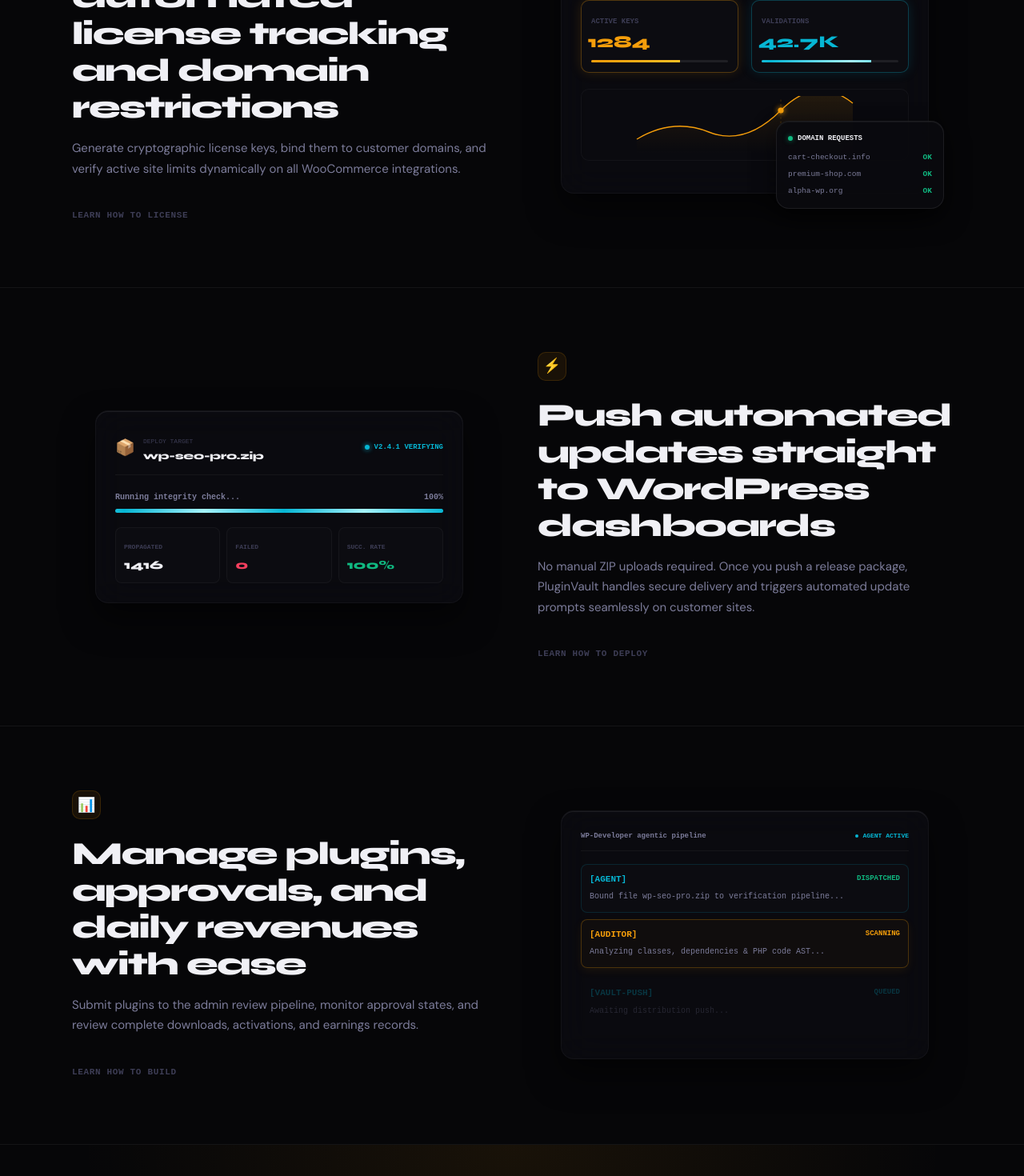
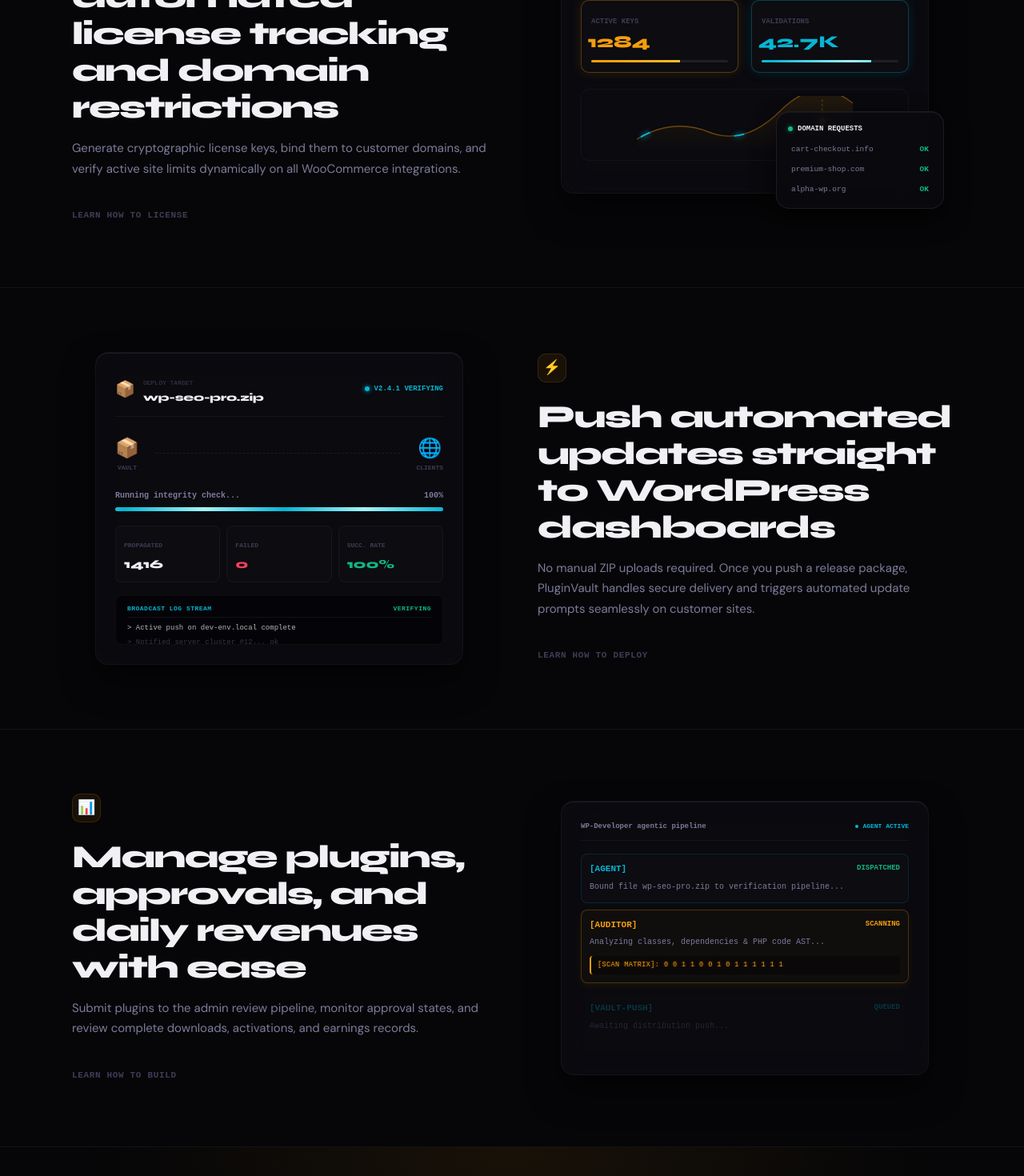
Before and after one commit to tonypepperwidow123-blip/saas, a React (Vite) app in the folder frontend/: page / in a window 1280 px wide. Shown: the part 2120-3590 px from the top of the page at 80% size. Built offline with nearby package versions, Linux system fonts and the light colour scheme; no server answers.

Commit message:
feat: supercharge showcases with extreme computational animations, scrolling sync terminals, binary AST scanners, and floating rewards

```diff
--- a/frontend/src/index.css
+++ b/frontend/src/index.css
@@ -694,3 +694,58 @@ h1, h2, h3, h4, h5, h6 {
   background-size: 200px 100%;
   animation: progress-shimmer 2.5s linear infinite;
 }
+
+/* ── Extreme UI Micro-Animations ────────────────────────────────────────── */
+
+/* 1. Sweeping Laser Scanner */
+@keyframes sweep-laser {
+  0% { transform: translateX(-120px); }
+  50% { transform: translateX(120px); }
+  100% { transform: translateX(-120px); }
+}
+
+.scanner-sweep-group {
+  transform-origin: center;
+  animation: sweep-laser 4s ease-in-out infinite;
+}
+
+/* 2. Floating Data Packets */
+@keyframes flow-left-to-right {
+  0% { left: 0%; opacity: 0; transform: scale(0.6); }
+  10% { opacity: 1; }
+  90% { opacity: 1; }
+  100% { left: 100%; opacity: 0; transform: scale(1.1); }
+}
+
+.flow-particle {
+  position: absolute;
+  top: 7px;
+  width: 5px;
+  height: 5px;
+  border-radius: 50%;
+  background: var(--accent2);
+  box-shadow: 0 0 6px var(--accent2);
+  animation: flow-left-to-right 2s linear infinite;
+}
+
+/* 3. Floating Earning Coins */
+@keyframes float-coin {
+  0% { transform: translateY(12px) scale(0.7); opacity: 0; }
+  15% { opacity: 1; }
+  85% { opacity: 1; }
+  100% { transform: translateY(-35px) scale(1.15); opacity: 0; }
+}
+
+.animate-float-coin {
+  animation: float-coin 2.5s cubic-bezier(0.16, 1, 0.3, 1) infinite;
+}
+
+/* 4. Domain Request Rows sliding introduction */
+@keyframes domain-row-slide {
+  0% { opacity: 0; transform: translateY(-12px); background: rgba(245, 158, 11, 0.08); }
+  100% { opacity: 1; transform: translateY(0); background: transparent; }
+}
+
+.domain-row-enter {
+  animation: domain-row-slide 0.5s cubic-bezier(0.16, 1, 0.3, 1) forwards;
+}
--- a/frontend/src/pages/public/Home.jsx
+++ b/frontend/src/pages/public/Home.jsx
@@ -571,10 +571,13 @@ function InteractiveLicensingShowcase() {
             </linearGradient>
           </defs>
           <path d="M 0 60 Q 50 30 100 50 T 200 20 T 300 10 L 300 80 L 0 80 Z" fill="url(#chartGrad)" />
-          <path d="M 0 60 Q 50 30 100 50 T 200 20 T 300 10" fill="none" stroke="#f59e0b" strokeWidth="1.5" />
-
-          <circle cx="200" cy="20" r="4" fill="#f59e0b" style={{ filter: 'drop-shadow(0 0 4px #f59e0b)' }} />
-          <line x1="200" y1="5" x2="200" y2="75" stroke="rgba(245, 158, 11, 0.25)" strokeWidth="1" strokeDasharray="3 3" />
+          <path d="M 0 60 Q 50 30 100 50 T 200 20 T 300 10" fill="none" stroke="rgba(245, 158, 11, 0.4)" strokeWidth="1.5" />
+          <path d="M 0 60 Q 50 30 100 50 T 200 20 T 300 10" fill="none" stroke="#06b6d4" strokeWidth="2" strokeDasharray="14 120" className="animate-pulse-dash" style={{ filter: 'drop-shadow(0 0 4px #06b6d4)' }} />
+
+          <g className="scanner-sweep-group">
+            <line x1="150" y1="5" x2="150" y2="75" stroke="rgba(245, 158, 11, 0.45)" strokeWidth="1" strokeDasharray="3 3" />
+            <circle cx="150" cy="35" r="4.5" fill="#f59e0b" style={{ filter: 'drop-shadow(0 0 6px #f59e0b)' }} />
+          </g>
         </svg>
       </div>
 
@@ -591,7 +594,7 @@ function InteractiveLicensingShowcase() {
         </div>
         <div style={{ display: 'flex', flexDirection: 'column', gap: '6px', fontSize: '9.5px', textAlign: 'left', fontFamily: 'monospace' }}>
           {recentRequests.map((req) => (
-            <div key={req.id} style={{ display: 'flex', justifyContent: 'space-between', color: 'var(--text-secondary)', animation: 'fade-in 0.3s ease-out forwards' }}>
+            <div key={req.id} className="domain-row-enter" style={{ display: 'flex', justifyContent: 'space-between', color: 'var(--text-secondary)', padding: '2px 4px', borderRadius: '4px' }}>
               <span style={{ overflow: 'hidden', textOverflow: 'ellipsis', whiteSpace: 'nowrap', maxWidth: '120px' }}>{req.domain}</span>
               <span style={{ color: req.color, fontWeight: '700' }}>{req.type}</span>
             </div>
@@ -607,11 +610,25 @@ function InteractiveDeployerShowcase() {
   const [deployState, setDeployState] = useState('PUSHING');
   const [version, setVersion] = useState('v2.4.1');
   const [upgradedCount, setUpgradedCount] = useState(1250);
+  const [activeLogIndex, setActiveLogIndex] = useState(0);
 
   const versionsList = ['v2.4.1', 'v2.4.2', 'v2.4.3', 'v2.5.0'];
+
+  const broadcastLogs = [
+    'Connection to endpoint beta-client.org success',
+    'Delivering cryptographic signed payload...',
+    `Upgraded sandbox-site.net to ${version} [OK]`,
+    'Active push on dev-env.local complete',
+    'Notified server cluster #12... ok',
+    'Package integrity validated at client node',
+    `Upgraded alpha-wp.org to ${version} [OK]`,
+    `Propagating release ${version} to cluster #3`
+  ];
 
   useEffect(() => {
     let timer;
+    let logTimer;
+
     if (deployState === 'PUSHING') {
       timer = setInterval(() => {
         setDeployProgress(prev => {
@@ -625,6 +642,10 @@ function InteractiveDeployerShowcase() {
           return next;
         });
       }, 150);
+
+      logTimer = setInterval(() => {
+        setActiveLogIndex(prev => (prev + 1) % broadcastLogs.length);
+      }, 1300);
     } else if (deployState === 'VERIFYING') {
       timer = setTimeout(() => {
         setDeployState('COMPLETED');
@@ -643,9 +664,10 @@ function InteractiveDeployerShowcase() {
 
     return () => {
       clearInterval(timer);
+      clearInterval(logTimer);
       clearTimeout(timer);
     };
-  }, [deployState]);
+  }, [deployState, version]);
 
   return (
     <div className="showcase-panel" style={{ width: '100%', maxWidth: '460px', padding: '24px', position: 'relative', overflow: 'visible' }}>
@@ -676,6 +698,29 @@ function InteractiveDeployerShowcase() {
         </div>
       </div>
 
+      <div style={{ display: 'flex', alignItems: 'center', justifyContent: 'center', gap: '20px', margin: '15px 0 20px' }}>
+        <div style={{ display: 'flex', flexDirection: 'column', alignItems: 'center' }}>
+          <div className={deployState === 'PUSHING' ? 'animate-float-fast' : ''} style={{ fontSize: '24px' }}>📦</div>
+          <span style={{ fontSize: '8px', color: 'var(--text-muted)', fontWeight: '700', fontFamily: 'monospace' }}>VAULT</span>
+        </div>
+
+        <div style={{ flex: 1, height: '20px', position: 'relative' }}>
+          <div style={{ position: 'absolute', top: '9px', left: 0, right: 0, height: '1.5px', borderTop: '1.5px dashed rgba(255,255,255,0.08)' }} />
+          {deployState === 'PUSHING' && (
+            <>
+              <div className="flow-particle" style={{ animationDelay: '0s' }} />
+              <div className="flow-particle" style={{ animationDelay: '0.6s' }} />
+              <div className="flow-particle" style={{ animationDelay: '1.2s' }} />
+            </>
+          )}
+        </div>
+
+        <div style={{ display: 'flex', flexDirection: 'column', alignItems: 'center' }}>
+          <div className={deployState === 'COMPLETED' ? 'animate-pulse-glow-cyan' : ''} style={{ fontSize: '24px', filter: deployState === 'COMPLETED' ? 'drop-shadow(0 0 6px #10b981)' : 'none', transition: 'all 0.5s' }}>🌐</div>
+          <span style={{ fontSize: '8px', color: deployState === 'COMPLETED' ? '#10b981' : 'var(--text-muted)', fontWeight: '700', fontFamily: 'monospace', transition: 'all 0.3s' }}>CLIENTS</span>
+        </div>
+      </div>
+
       <div style={{ display: 'flex', flexDirection: 'column', gap: '14px', marginBottom: '18px', textAlign: 'left' }}>
         <div>
           <div style={{ display: 'flex', justifyContent: 'space-between', fontSize: '10px', fontWeight: '600', color: 'var(--text-secondary)', marginBottom: '6px', fontFamily: "'Space Mono', monospace" }}>
@@ -711,6 +756,34 @@ function InteractiveDeployerShowcase() {
           <p style={{ fontSize: '15px', fontWeight: '800', color: '#10b981', marginTop: '2px', fontFamily: 'Syne, sans-serif' }}>100%</p>
         </div>
       </div>
+
+      <div style={{
+        background: 'rgba(0, 0, 0, 0.45)',
+        border: '1px solid rgba(255, 255, 255, 0.04)',
+        borderRadius: '8px',
+        padding: '10px 14px',
+        height: '62px',
+        fontFamily: "'Space Mono', 'DM Mono', monospace",
+        fontSize: '9px',
+        color: 'var(--text-secondary)',
+        overflow: 'hidden',
+        marginTop: '16px',
+        textAlign: 'left',
+        boxShadow: 'inset 0 1px 2px rgba(0,0,0,0.6)'
+      }}>
+        <div style={{ display: 'flex', justifyContent: 'space-between', color: 'var(--accent2)', fontWeight: 'bold', fontSize: '8px', letterSpacing: '0.06em', borderBottom: '1px solid rgba(255, 255, 255, 0.05)', paddingBottom: '4px', marginBottom: '6px', textTransform: 'uppercase' }}>
+          <span>Broadcast Log Stream</span>
+          <span style={{ color: deployState === 'PUSHING' ? '#f59e0b' : '#10b981' }}>{deployState}</span>
+        </div>
+        <div style={{ display: 'flex', flexDirection: 'column', gap: '3px' }}>
+          <div style={{ color: 'rgba(255,255,255,0.7)', transition: 'all 0.3s' }}>
+            &gt; {broadcastLogs[activeLogIndex]}
+          </div>
+          <div style={{ opacity: 0.4 }}>
+            &gt; {broadcastLogs[(activeLogIndex + 1) % broadcastLogs.length]}
+          </div>
+        </div>
+      </div>
     </div>
   );
 }
@@ -718,6 +791,7 @@ function InteractiveDeployerShowcase() {
 function InteractivePipelineShowcase() {
   const [pipelineState, setPipelineState] = useState(0);
   const [activePlugin, setActivePlugin] = useState('wp-seo-pro.zip');
+  const [binaryCode, setBinaryCode] = useState('1 0 1 1 0 0 1 0 1 1');
 
   const pluginsPool = ['wp-seo-pro.zip', 'woo-cart-booster.zip', 'elementor-ext.zip'];
 
@@ -749,6 +823,17 @@ function InteractivePipelineShowcase() {
     };
   }, [activePlugin]);
 
+  useEffect(() => {
+    let bTimer;
+    if (pipelineState === 2) {
+      bTimer = setInterval(() => {
+        const next = Array.from({ length: 14 }).map(() => Math.round(Math.random())).join(' ');
+        setBinaryCode(next);
+      }, 150);
+    }
+    return () => clearInterval(bTimer);
+  }, [pipelineState]);
+
   return (
     <div className="showcase-panel" style={{ width: '100%', maxWidth: '460px', padding: '24px', position: 'relative', overflow: 'hidden' }}>
       <div style={{ display: 'flex', justifyContent: 'space-between', borderBottom: '1px solid rgba(255,255,255,0.05)', paddingBottom: '10px', marginBottom: '16px' }}>
@@ -763,7 +848,16 @@ function InteractivePipelineShowcase() {
         </div>
       </div>
 
-      <div style={{ display: 'flex', flexDirection: 'column', gap: '10px', textAlign: 'left', fontSize: '11px', fontFamily: 'monospace' }}>
+      <div style={{ display: 'flex', flexDirection: 'column', gap: '10px', textAlign: 'left', fontSize: '11px', fontFamily: 'monospace', position: 'relative' }}>
+
+        {/* Floating animated elements */}
+        {pipelineState >= 5 && (
+          <div style={{ pointerEvents: 'none', position: 'absolute', inset: 0, zIndex: 10, overflow: 'visible' }}>
+            <span className="animate-float-coin" style={{ position: 'absolute', right: '30px', bottom: '20px', color: '#10b981', fontSize: '9px', fontWeight: 'bold', fontFamily: "'Space Mono', monospace", animationDelay: '0s' }}>+$49.00</span>
+            <span className="animate-float-coin" style={{ position: 'absolute', right: '80px', bottom: '15px', color: '#f59e0b', fontSize: '12px', animationDelay: '0.7s' }}>💰</span>
+            <span className="animate-float-coin" style={{ position: 'absolute', right: '140px', bottom: '25px', color: '#10b981', fontSize: '8px', fontWeight: 'bold', fontFamily: "'Space Mono', monospace", animationDelay: '1.4s' }}>+$49.00</span>
+          </div>
+        )}
 
         <div style={{
           background: pipelineState >= 1 ? 'rgba(255, 255, 255, 0.015)' : 'rgba(255, 255, 255, 0.002)',
@@ -817,6 +911,24 @@ function InteractivePipelineShowcase() {
           <span style={{ color: 'var(--text-secondary)', fontSize: '10px' }}>
             {pipelineState >= 3 ? 'Vulnerability scan completed. 0 issues flagged.' : pipelineState === 2 ? 'Analyzing classes, dependencies & PHP code AST...' : 'Awaiting code audit...'}
           </span>
+
+          {pipelineState === 2 && (
+            <div style={{
+              marginTop: '8px',
+              fontSize: '8.5px',
+              color: '#f59e0b',
+              background: 'rgba(0,0,0,0.35)',
+              padding: '5px 8px',
+              borderRadius: '4px',
+              borderLeft: '2px solid #f59e0b',
+              fontFamily: "'Space Mono', monospace",
+              letterSpacing: '0.05em',
+              transition: 'all 0.15s ease',
+              textShadow: '0 0 4px rgba(245, 158, 11, 0.4)'
+            }}>
+              [SCAN MATRIX]: {binaryCode}
+            </div>
+          )}
         </div>
 
         <div style={{
@@ -844,6 +956,12 @@ function InteractivePipelineShowcase() {
           <span style={{ color: 'var(--text-secondary)', fontSize: '10px' }}>
             {pipelineState >= 5 ? 'Release live on production vaults.' : pipelineState === 4 ? 'Propagating cryptographically signed zip globally...' : 'Awaiting distribution push...'}
           </span>
+
+          {pipelineState === 4 && (
+            <div style={{ height: '3px', background: 'rgba(255,255,255,0.06)', borderRadius: '2px', marginTop: '8px', overflow: 'hidden' }}>
+              <div className="progress-bar-shimmer-cyan" style={{ width: '100%', height: '100%' }} />
+            </div>
+          )}
         </div>
 
         <div style={{
```
